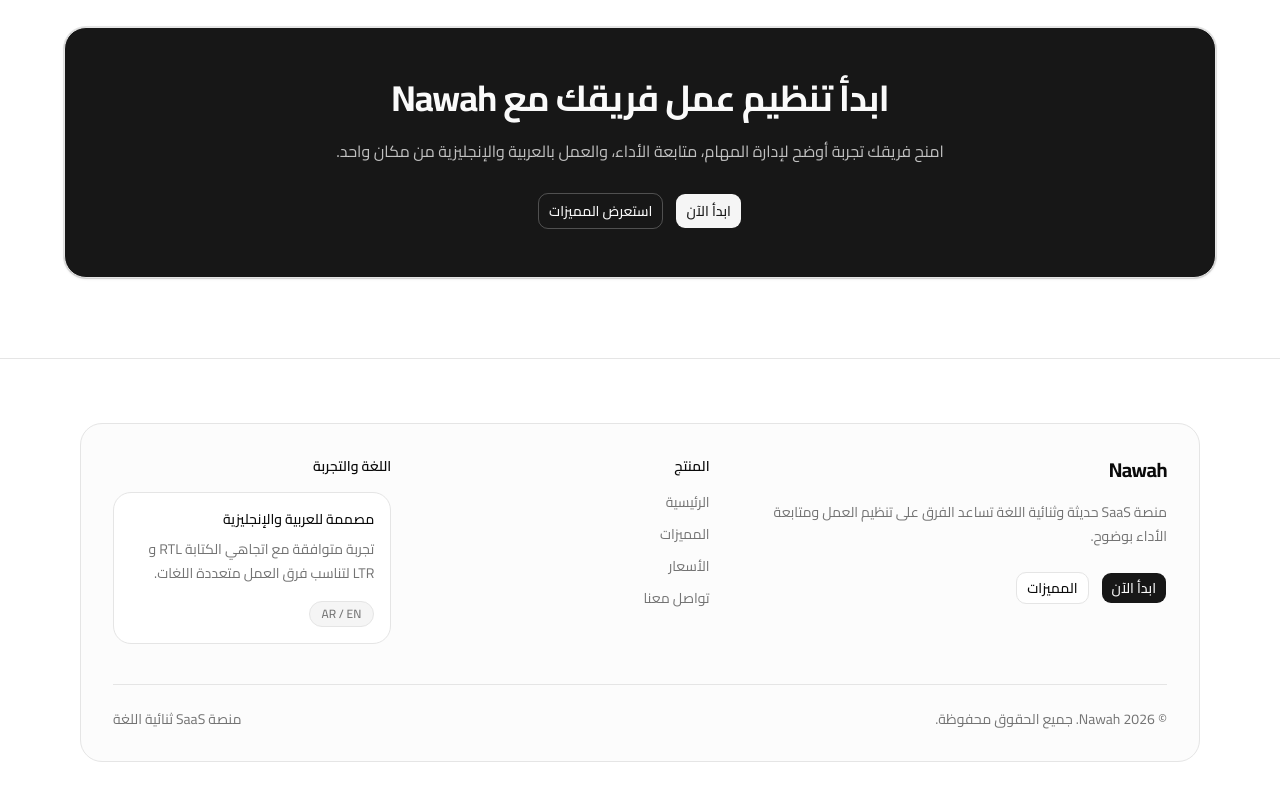
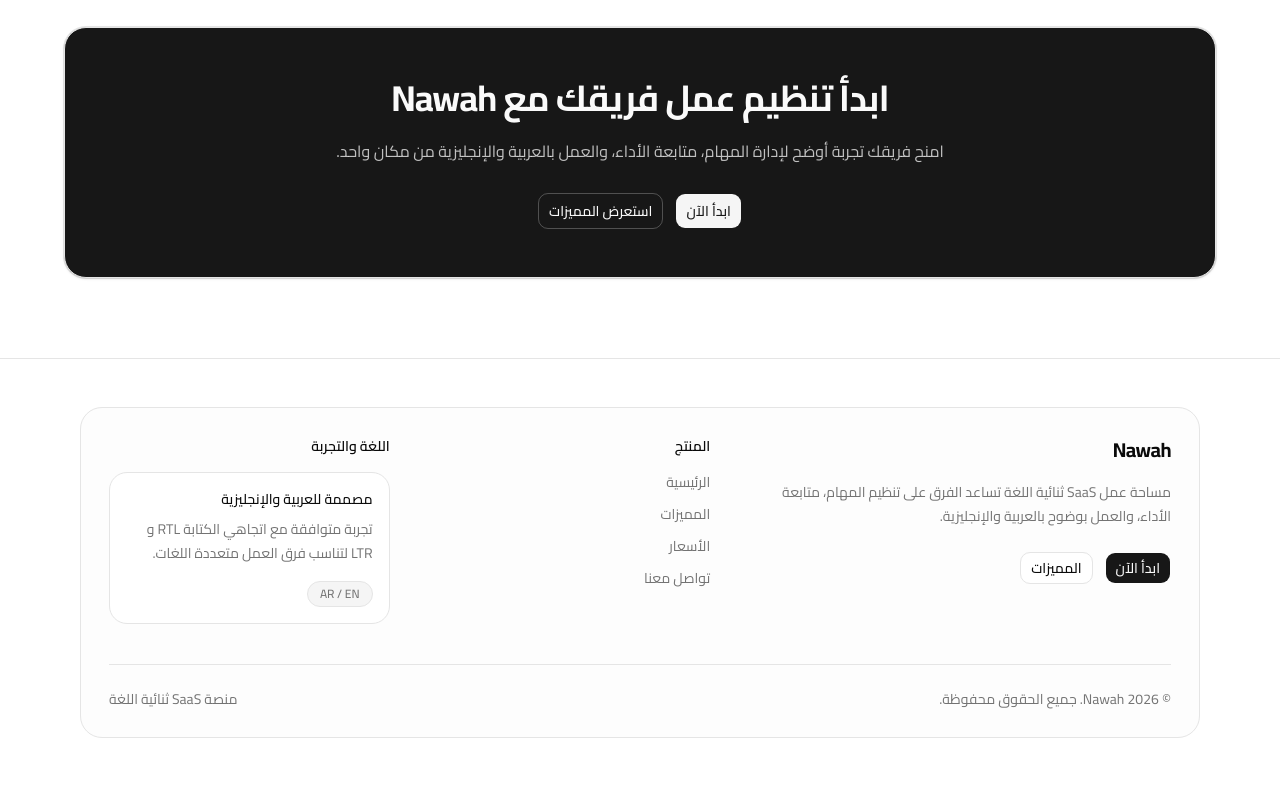
Before and after one commit to AmeenFlow/nawah-saas-dashboard, a Next.js app: page /ar in a window 1280 px wide. Shown: the part 2028-2828 px from the top of the page. Built offline with nearby package versions, Linux system fonts and the light colour scheme.

Commit message:
Refine footer spacing and copy

```diff
--- a/src/components/shared/site-footer.tsx
+++ b/src/components/shared/site-footer.tsx
@@ -16,8 +16,8 @@
 
     return (
         <footer className="border-t bg-background">
-            <div className="mx-auto max-w-6xl px-4 py-12 md:py-16">
-                <div className="rounded-3xl border bg-muted/30 p-6 md:p-8">
+            <div className="mx-auto max-w-6xl px-4 py-8 sm:py-10 md:py-12">
+                <div className="rounded-3xl border bg-muted/20 p-5 sm:p-6 md:p-7">
                     <div className="grid gap-10 text-center lg:grid-cols-[1.2fr_0.8fr_0.8fr] lg:text-start">
                         <div>
                             <Link
@@ -70,7 +70,7 @@
                                 {locale === "ar" ? "اللغة والتجربة" : "Language & Experience"}
                             </h3>
 
-                            <div className="mt-4 rounded-2xl border bg-background p-4">
+                            <div className="mt-4 rounded-2xl border bg-background/80 p-4">
                                 <p className="text-sm font-medium">
                                     {locale === "ar"
                                         ? "مصممة للعربية والإنجليزية"
--- a/src/messages/ar.json
+++ b/src/messages/ar.json
@@ -4,7 +4,7 @@
         "getStarted": "ابدأ الآن",
         "openMenu": "فتح القائمة",
         "backHome": "العودة للرئيسية",
-        "footerDescription": "منصة SaaS حديثة وثنائية اللغة تساعد الفرق على تنظيم العمل ومتابعة الأداء بوضوح."
+        "footerDescription": "مساحة عمل SaaS ثنائية اللغة تساعد الفرق على تنظيم المهام، متابعة الأداء، والعمل بوضوح بالعربية والإنجليزية."
     },
     "navigation": {
         "home": "الرئيسية",
--- a/src/messages/en.json
+++ b/src/messages/en.json
@@ -4,7 +4,7 @@
         "getStarted": "Get started",
         "openMenu": "Open menu",
         "backHome": "Back to home",
-        "footerDescription": "A modern bilingual SaaS dashboard that helps teams organize work and track performance clearly."
+        "footerDescription": "A bilingual SaaS workspace that helps teams organize tasks, track performance, and work clearly in Arabic and English."
     },
     "navigation": {
         "home": "Home",
```
